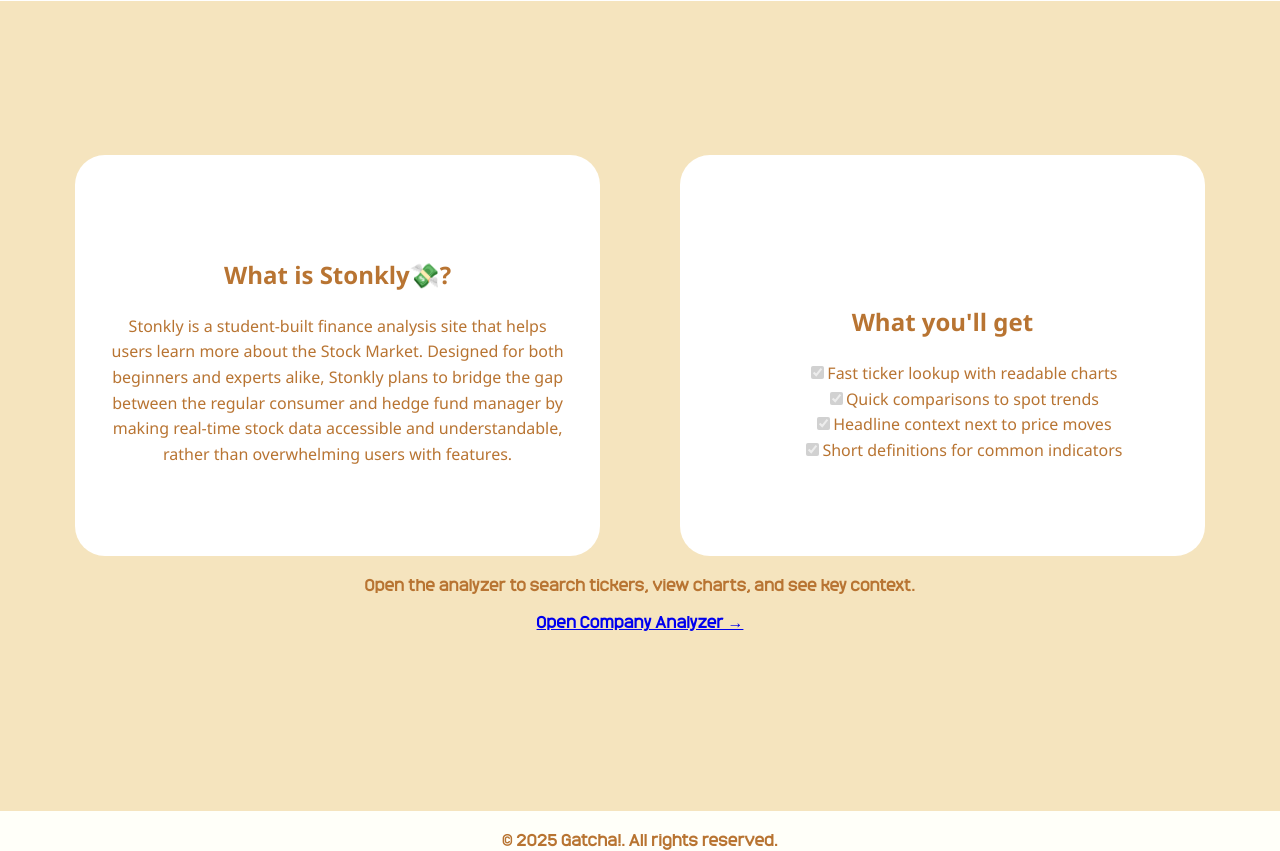
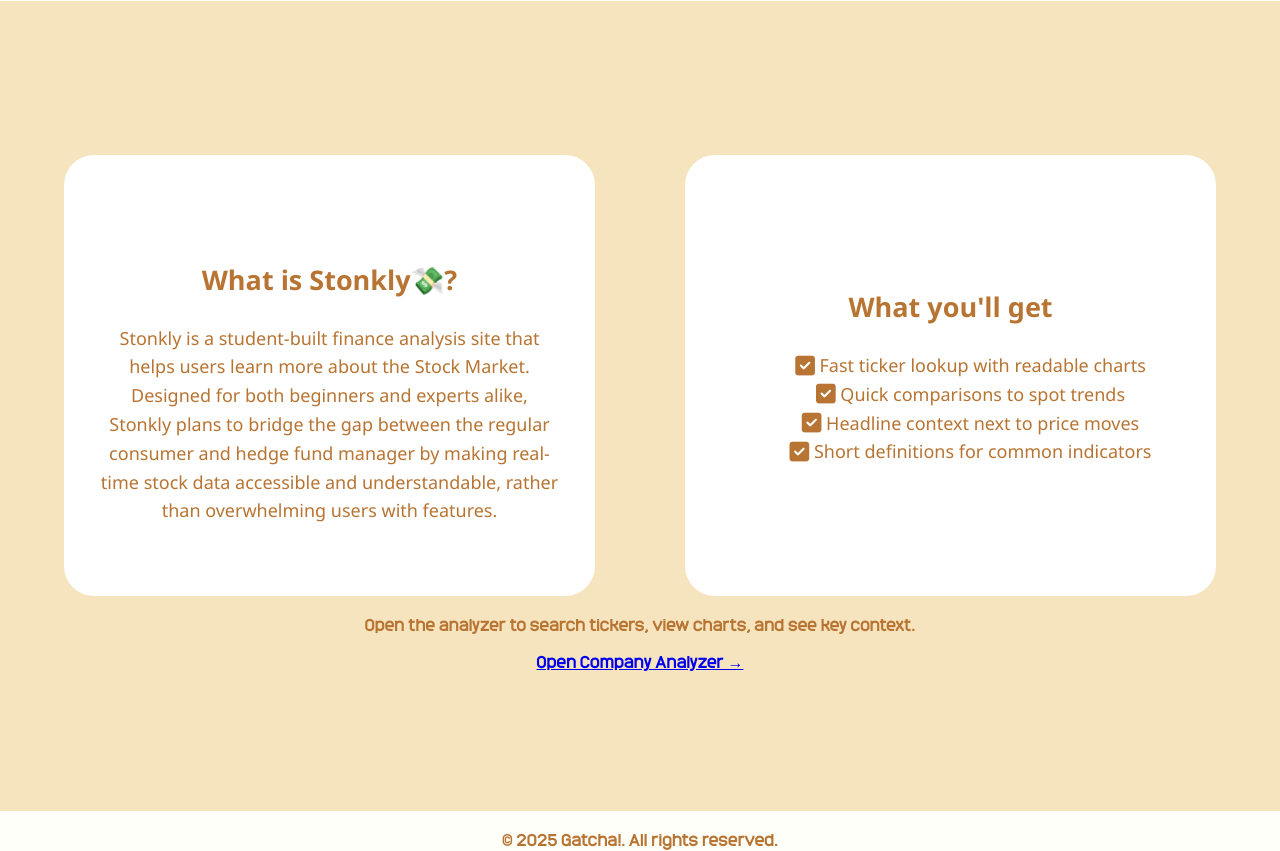
Before and after one commit to finestra771/websys-grouprepo, a PHP site: page /stonkly.html in a window 1280 px wide. Shown: the part 799-1650 px from the top of the page. Run offline with PHP 8.4, Linux system fonts and the light colour scheme.

Commit message:
Style stonkly page (2)

```diff
--- a/lab1/resources/stonkly.css
+++ b/lab1/resources/stonkly.css
@@ -107,18 +107,21 @@
   padding-top: 7%;
   padding-right: 2em;
   padding-left: 2em;
+  font-size: large;
 }
 
 #featureList {
+  justify-content: center;
   background-color: #ffffff;
   width: 40%;
   border-radius: 30px;
   text-align: center;
-  padding-top: 8em;
+  padding-top: 6em;
   padding-right: 2em;
   padding-left: 2em;
+  font-size: large;
 }
 
-#featureList ul {
+#featureList > ul {
   list-style-type: none;
 }
--- a/lab1/stonkly.html
+++ b/lab1/stonkly.html
@@ -7,6 +7,7 @@
     <link rel="stylesheet" href="resources/stonkly.css">
     <link rel="stylesheet" href="resources/styles.css">
     <link rel="icon" href="resources/images/bubble-tea.png" type="image/png">
+    <link rel="stylesheet" href="https://cdnjs.cloudflare.com/ajax/libs/font-awesome/6.5.0/css/all.min.css">
     <title>Stonkly 💸</title>
 </head>
 
@@ -112,10 +113,10 @@
             <div id="featureList">
                 <h1> What you'll get</h1>
                 <ul>
-                    <li><input type="checkbox" checked="checked" disabled>Fast ticker lookup with readable charts</li>
-                    <li><input type="checkbox" checked="checked" disabled>Quick comparisons to spot trends</li>
-                    <li><input type="checkbox" checked="checked" disabled>Headline context next to price moves</li>
-                    <li><input type="checkbox" checked="checked" disabled>Short definitions for common indicators</li>
+                    <li><i class="fa-solid fa-square-check fa-lg"></i>    Fast ticker lookup with readable charts</li>
+                    <li><i class="fa-solid fa-square-check fa-lg"></i>    Quick comparisons to spot trends</li>
+                    <li><i class="fa-solid fa-square-check fa-lg"></i>    Headline context next to price moves</li>
+                    <li><i class="fa-solid fa-square-check fa-lg"></i>    Short definitions for common indicators</li>
                 </ul>
             </div>
         </div>
```
